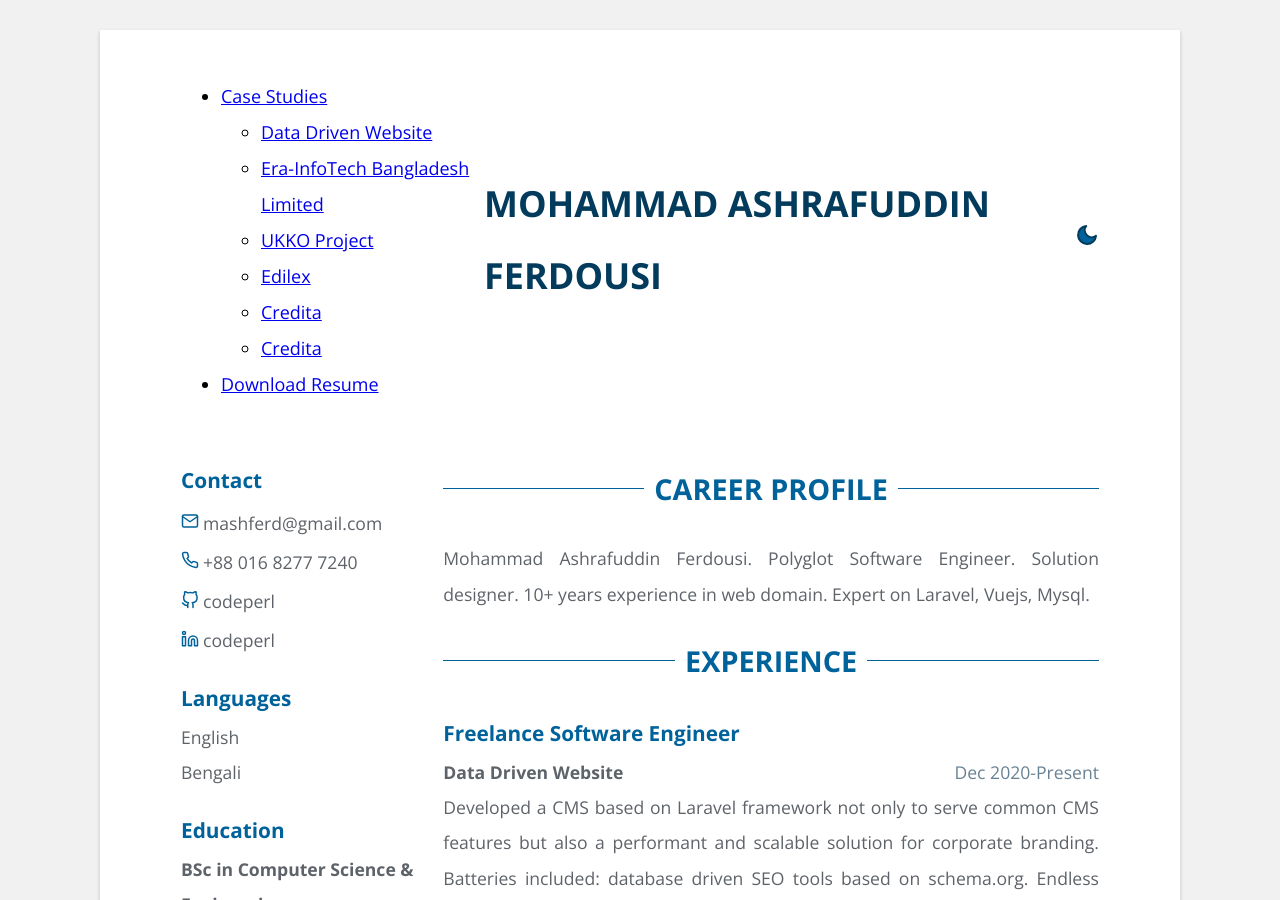
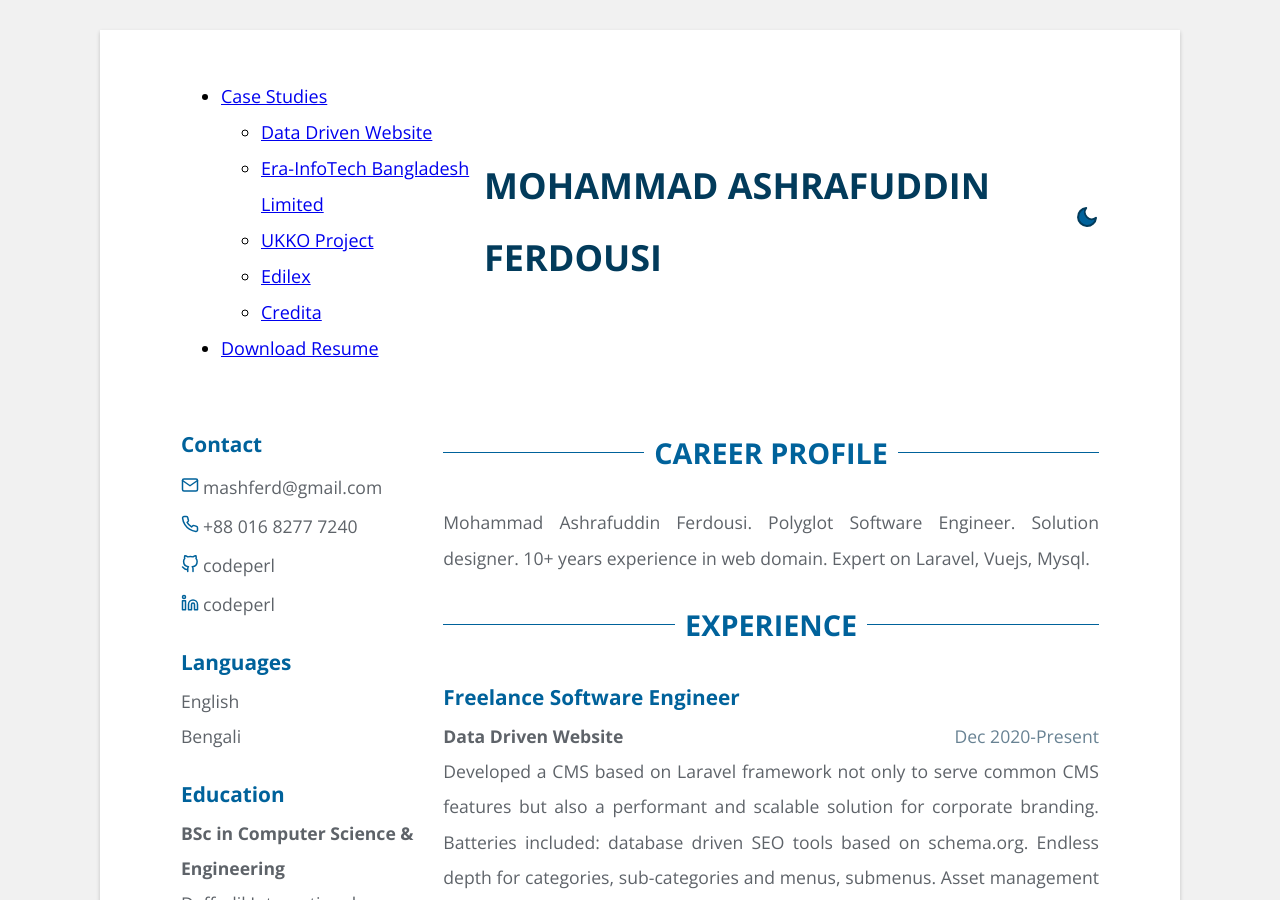
Before and after one commit to codeperl/resume, a Jekyll site: the page built from index.html, in a window 1280 px wide and 900 px high. Built offline with Jekyll 4.4.1, drawn with Linux system fonts in a browser that asks for light colours.

```diff
--- a/_data/data.yml
+++ b/_data/data.yml
@@ -13,8 +13,6 @@ nav:
       - title: 'UKKO Project'
         url: heroku.html
       - title: 'Edilex'
-        url: heroku.html
-      - title: 'Credita'
         url: heroku.html
       - title: 'Credita'
         url: heroku.html
```
